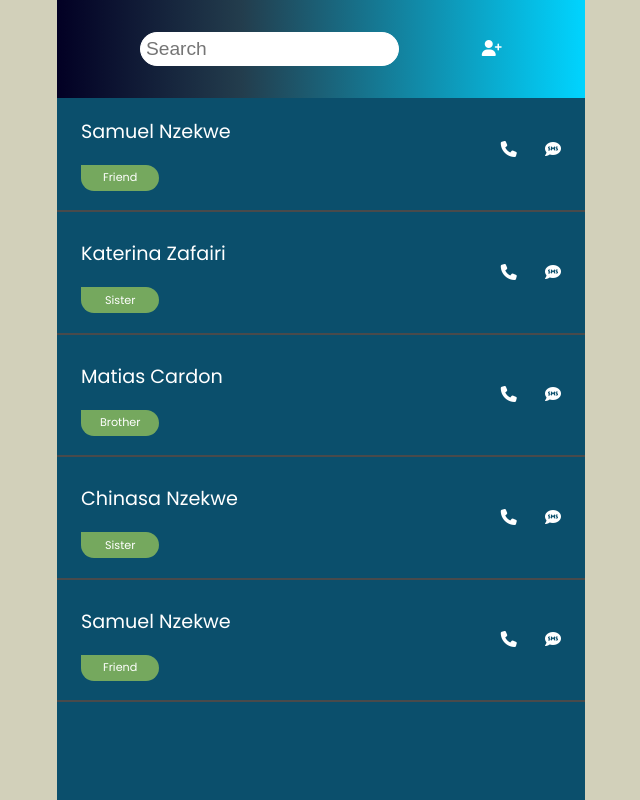
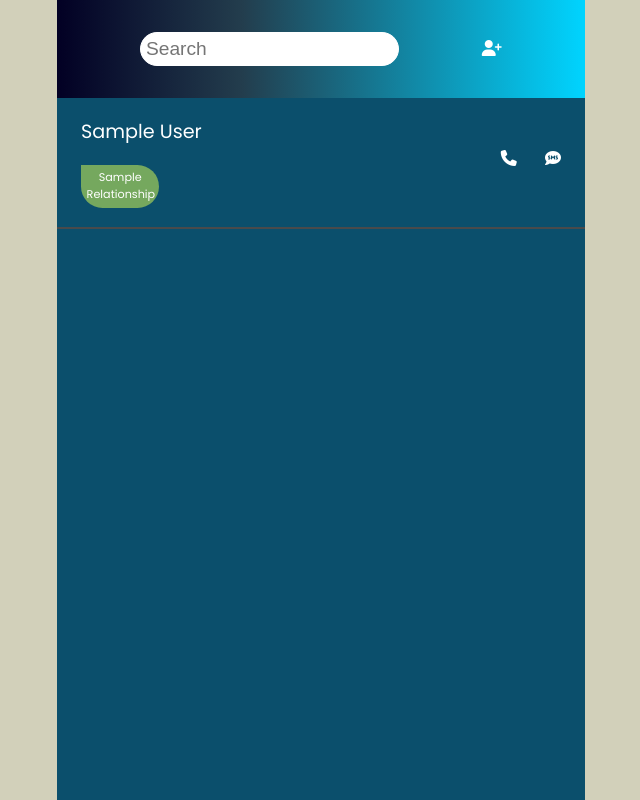
Before and after one commit to codetipster/Contact-Manager, a Django app: template contactapp/templates/index.html in a window 1280 px wide. Shown: the whole page, without its empty margins (319-959 px from the left). Run offline with Django 3.2, Linux system fonts and the light colour scheme; the template is opened without the code that fills it: most values are stand-ins (such as "Sample title", 1, 10 or a date in 2020); some libraries are stand-ins or nearby versions.

Commit message:
made index page dynamic

```diff
--- a/contactapp/contact/views.py
+++ b/contactapp/contact/views.py
@@ -2,7 +2,8 @@ from django.shortcuts import render, redirect
 from .models import Contact
 # Create your views here.
 def index(request):
-    return render(request, 'index.html')
+    contacts = Contact.objects.all()
+    return render(request, 'index.html', {'contacts':contacts})
 
 def addContact(request):
     if request.method == 'POST':
--- a/contactapp/templates/index.html
+++ b/contactapp/templates/index.html
@@ -33,11 +33,12 @@
         <!-- contact-list -->
         <section class="contacts-library">
             <ul class="contacts-list">
+                {% for contact in contacts reversed %}
                 <a href="contactsProfile.html">
                     <div class="contact-section">
                         <li class="list-item">
-                            <p class="contact-name">Samuel Nzekwe</p>
-                            <p class="relationship">Friend</p>
+                            <p class="contact-name">{{ contact.full_name | title }}</p>
+                            <p class="relationship">{{ contact.relationship | title }}</p>
                         </li>
                         <li class="list-item">
                             <i class="fas fa-phone"></i>
@@ -48,66 +49,7 @@
 
                 <hr>
 
-                <a href="contactsProfile.html">
-                    <div class="contact-section">
-                        <li class="list-item">
-                            <p class="contact-name">Katerina Zafairi</p>
-                            <p class="relationship">Sister</p>
-                        </li>
-                        <li class="list-item">
-                            <i class="fas fa-phone"></i>
-                            <i class="fas fa-sms text"></i>
-                        </li>
-                    </div>
-                </a>
-
-                <hr>
-
-                <a href="contactsProfile.html">
-                    <div class="contact-section">
-                        <li class="list-item">
-                            <p class="contact-name">Matias Cardon</p>
-                            <p class="relationship">Brother</p>
-                        </li>
-                        <li class="list-item">
-                            <i class="fas fa-phone"></i>
-                            <i class="fas fa-sms text"></i>
-                        </li>
-                    </div>
-                </a>
-
-                <hr>
-
-                <a href="contactsProfile.html">
-                <div class="contact-section">
-                    <li class="list-item">
-                        <p class="contact-name">Chinasa Nzekwe</p>
-                        <p class="relationship">Sister</p>
-                    </li>
-                    <li class="list-item">
-                        <i class="fas fa-phone"></i>
-                        <i class="fas fa-sms text"></i>
-                    </li>
-                </div>
-                </a>
-
-                <hr>
-
-                <a href="contactsProfile.html">
-                <div class="contact-section">
-                    <li class="list-item">
-                        <p class="contact-name">Samuel Nzekwe</p>
-                        <p class="relationship">Friend</p>
-                    </li>
-                    <li class="list-item">
-                        <i class="fas fa-phone"></i>
-                        <i class="fas fa-sms text"></i>
-                    </li>
-                </div>
-                </a>
-
-                <hr>
-
+                {% endfor %}
 
             </ul>
         </section>
```
Also changed, not shown: contactapp/db.sqlite3.
